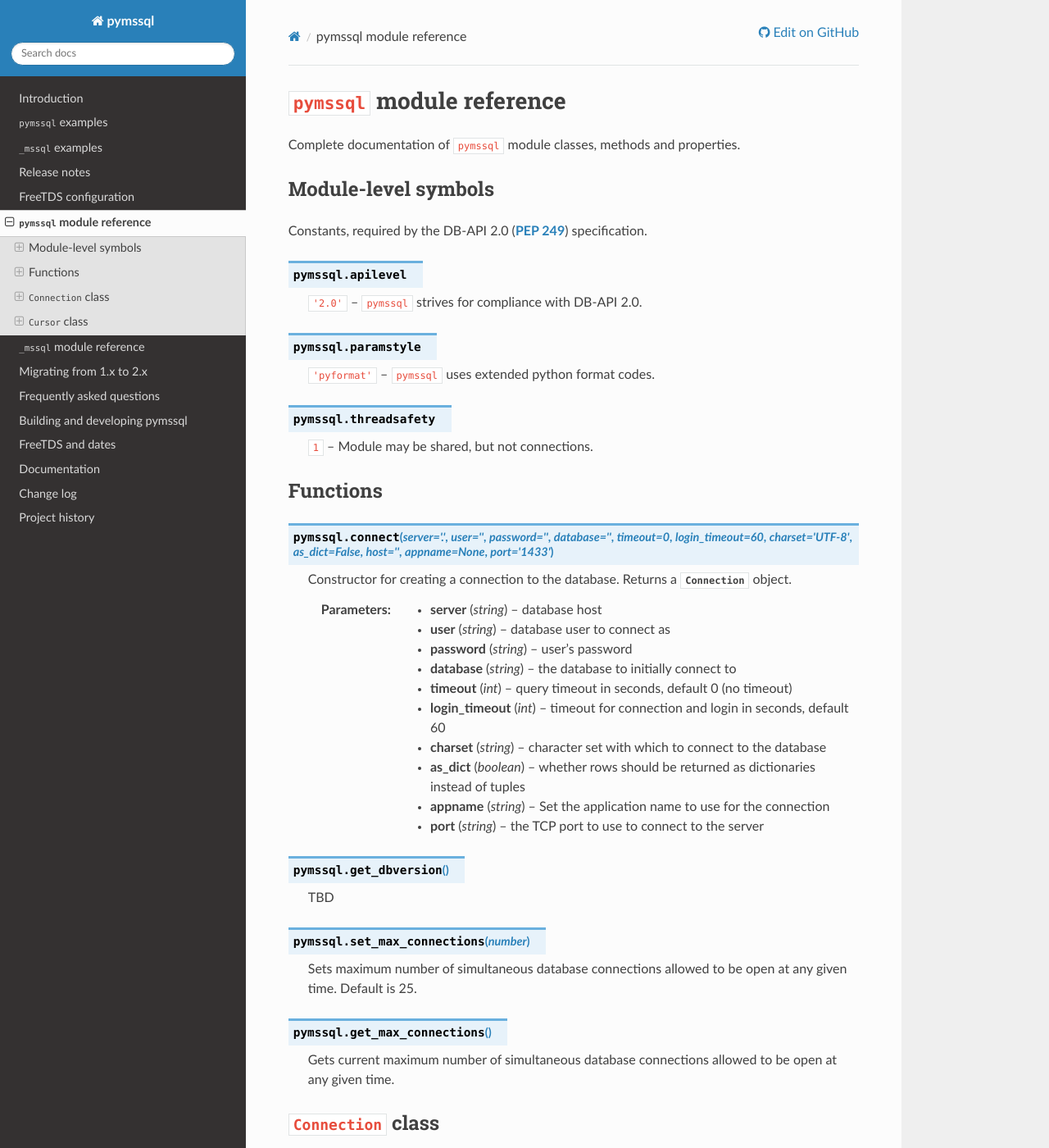
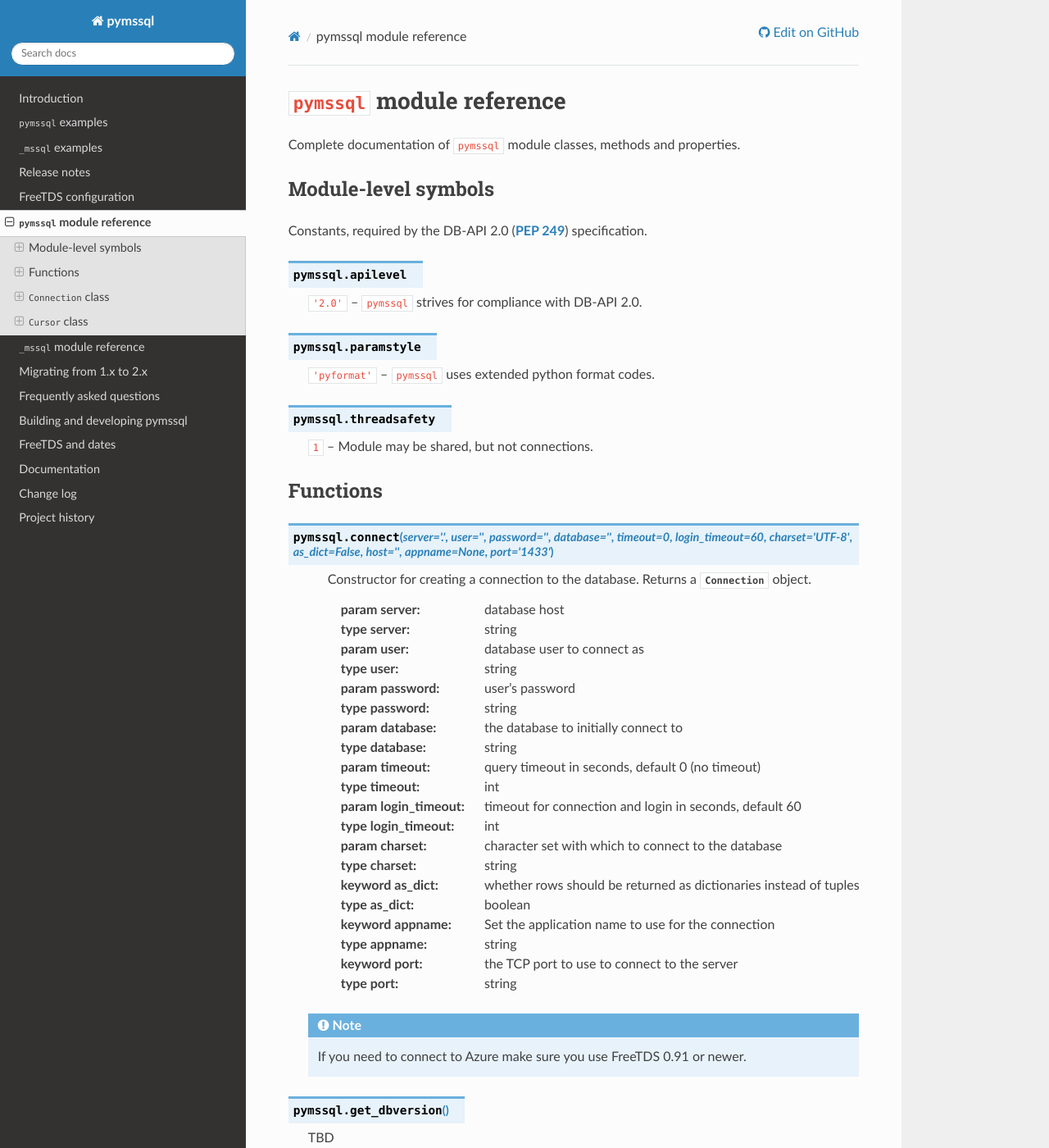
Before and after one commit to pymssql/pymssql, a Sphinx documentation site: the page built from docs/ref/pymssql.rst, in a window 1280 px wide and 1400 px high. Shown: the whole window at 82% size. Built offline with Sphinx 7.4.7 and the Read the Docs theme 2.0.0, drawn with Linux system fonts in a browser that asks for light colours.

Commit message:
docs: Add notes re: minimum FreeTDS version when connecting to Azure.

```diff
--- a/docs/ref/_mssql.rst
+++ b/docs/ref/_mssql.rst
@@ -87,6 +87,8 @@
         SET CURSOR_CLOSE_ON_COMMIT ON;
         SET QUOTED_IDENTIFIER ON;
         SET TEXTSIZE 2147483647; -- http://msdn.microsoft.com/en-us/library/aa259190%28v=sql.80%29.aspx
+
+    .. note:: If you need to connect to Azure make sure you use FreeTDS 0.91 or newer.
 
 ``MSSQLConnection`` object properties
 -------------------------------------
--- a/docs/ref/pymssql.rst
+++ b/docs/ref/pymssql.rst
@@ -53,6 +53,8 @@
     :type appname: string
     :keyword port: the TCP port to use to connect to the server
     :type port: string
+
+  .. note:: If you need to connect to Azure make sure you use FreeTDS 0.91 or newer.
 
 .. function:: get_dbversion()
 
```
Also changed, not shown: 1 other file.
